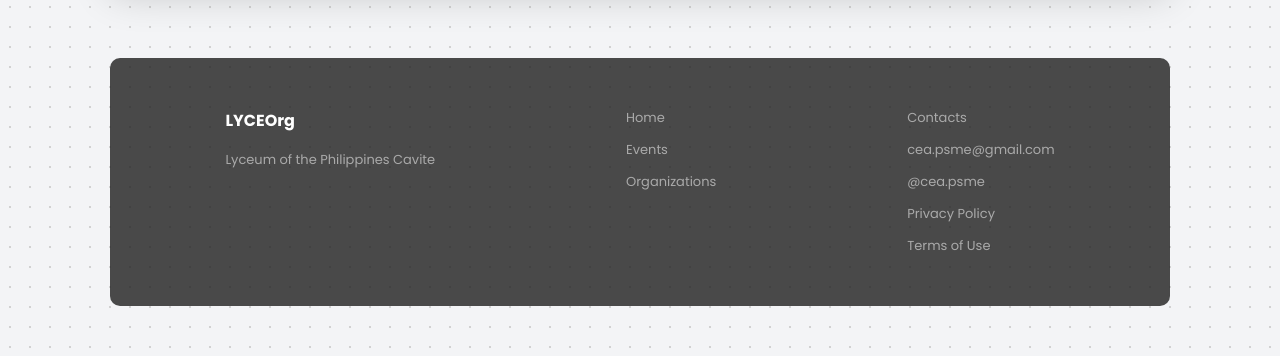
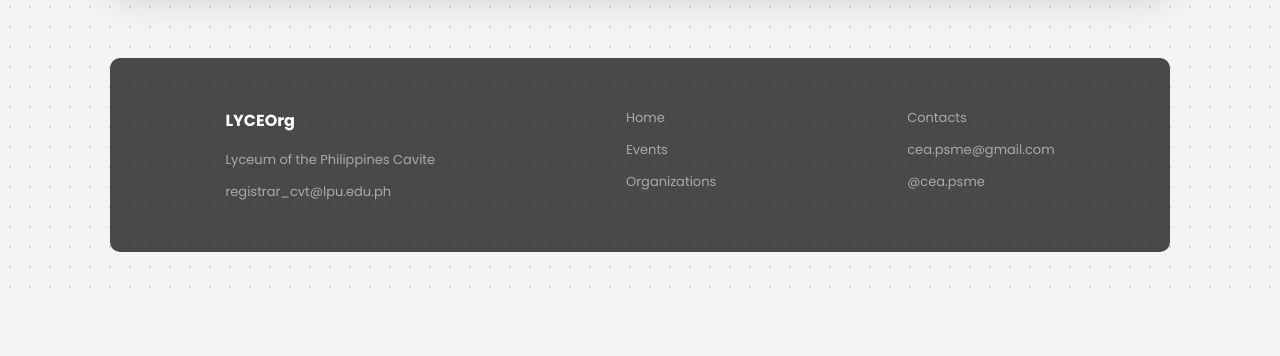
Before and after one commit to benbenben-gif/LYCEorg, a plain HTML site: page CEA_PSME_SUBWEBPAGE22.html in a window 1280 px wide. Shown: the part 1503-1859 px from the top of the page. After the commit the page ends 1805 px from the top, so only its background shows below. Drawn offline with Linux system fonts and the light colour scheme.

Commit message:
Update CEA_PSME_SUBWEBPAGE22.html

```diff
--- a/CEA_PSME_SUBWEBPAGE22.html
+++ b/CEA_PSME_SUBWEBPAGE22.html
@@ -68,6 +68,7 @@
             <div class="col">
                 <strong>LYCEOrg</strong>
                 <p>Lyceum of the Philippines Cavite</p>
+                <a>registrar_cvt@lpu.edu.ph</a>
             </div>
             <div class="col">
                 <a>Home</a>
@@ -78,8 +79,6 @@
                 <a>Contacts</a>
                 <a>cea.psme@gmail.com</a>
                 <a>@cea.psme</a>
-                <a>Privacy Policy</a>
-                <a>Terms of Use</a>
             </div>
         </div>
     </div>
```
